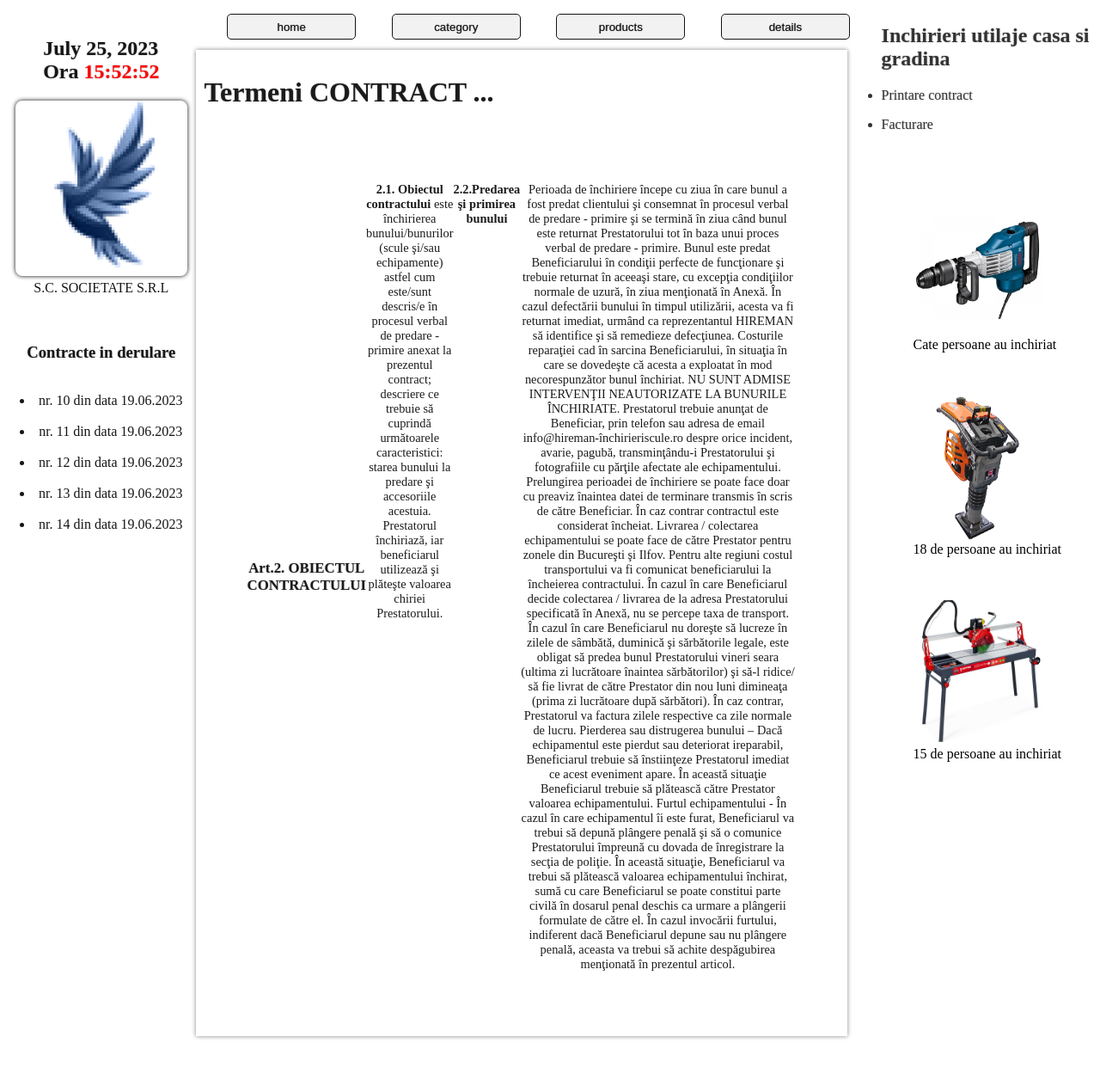
After one commit to florimake/tool_rentals_app, a Django app: a page that uses hireman_v5/hireman/templates/main.html in a window 1280 px wide. The commit adds this page. Shown: the whole page at 86% size. Run offline with Django 4.2, Linux system fonts and the light colour scheme; data comes from the database, SQL or seed files in the repository; both versions use the stored data as it was after the commit.

Commit message:
create termeni_contract.html

```diff
--- a/hireman_v5/hireman/static/css/main_w.css
+++ b/hireman_v5/hireman/static/css/main_w.css
@@ -71,7 +71,9 @@ h2, h1, h3, h4{
     top: 0px;
 }
 
-.header button, .product_details button, .client_details button{
+.header button,
+.product_details button,
+.client_details button{
     width: 5vw;
     min-height: 30px;
     min-width: 150px;
@@ -85,7 +87,9 @@ h2, h1, h3, h4{
     font-style:unset;
 }
 
-.header button:hover, .product_details button:hover, .client_details button:hover {
+.header button:hover,
+.product_details button:hover,
+.client_details button:hover {
     cursor: pointer;
     transform: scale(1.18) ;
     box-shadow: 0px 0px 5px rgba(0, 0, 0, 0.795);
@@ -95,7 +99,9 @@ h2, h1, h3, h4{
     color: rgb(255, 255, 255);
 }
 
-.header button:active, .product_details button:active, .client_details button:active {
+.header button:active,
+.product_details button:active,
+.client_details button:active {
     cursor: pointer;
     transform: scale(1.0);
     /* box-shadow: 0px 0px 3px rgba(0, 0, 0, 0.769); */
@@ -206,7 +212,8 @@ h2, h1, h3, h4{
     display: auto;
 
 }
-.item:hover, .produs:hover {
+.item:hover,
+.produs:hover {
     cursor: pointer;
     transform: scale(1.18) ; /* rotate(-7deg) */
     box-shadow: 0px 5px 15px rgba(12, 12, 12, 0.479);
@@ -291,7 +298,9 @@ h2, h1, h3, h4{
     padding: 5px;
 }
 
-.formular_client input, .formular_client select, .formular_client span{
+.formular_client input,
+.formular_client select,
+.formular_client span {
     width: 300px;
     text-align: center;
 }
@@ -316,3 +325,9 @@ h2, h1, h3, h4{
     padding: 10px 10px;
     margin: 0 50px;
 }
+
+.termeni_contract_details {
+    display: flex;
+    flex-direction: start;
+    font-size:.9em;
+}
--- a/hireman_v5/hireman/templates/client_details.html
+++ b/hireman_v5/hireman/templates/client_details.html
@@ -47,7 +47,7 @@
                 </tr>
                 <tr>
                     <th>Adresa de livrare produs</th>
-                    <th><input type="text" name="adresa"></th>
+                    <th><input type="text" name="adresa_livrare"></th>
                 </tr>
                 <tr>
                     <th>Telefon /mobil</th>
@@ -59,7 +59,7 @@
                 </tr>
                 <tr>
                     <th>Incepand cu data</th>
-                    <th><input type="date" name="data_start" name="data_start" default={{day_now}}.{{month_now}}.{{year_now}}></th>
+                    <th><input type="date" name="data_start" name="data_start" ></th>
                 </tr>
                 <tr>
                     <th>Perioada de inchiriere</th>
--- a/hireman_v5/hireman/templates/main.html
+++ b/hireman_v5/hireman/templates/main.html
@@ -82,6 +82,9 @@
 
         <div class="contract_details">{% block contract_details %}
             {% endblock contract_details %}</div>
+
+        <div class="termeni_contract">{% block termeni_contract %}
+            {% endblock termeni_contract %}</div>
     </div>
 
 
@@ -151,6 +154,7 @@ function time() {
     var m = d.getMinutes();
     var h = d.getHours();
     live_time.textContent = ("0" + h).substr(-2) + ":" + ("0" + m).substr(-2) + ":" + ("0" + s).substr(-2);
+    live_time.style.color = "red"
 }
 
 setInterval(time, 1000);
--- /dev/null
+++ b/hireman_v5/hireman/templates/termeni_contract.html
@@ -0,0 +1,30 @@
+{% extends "main.html" %}
+{% load static %}
+{% block termeni_contract %}
+
+
+<h1>Termeni CONTRACT  ...</h1>
+<div class="termeni_contract_details" style="padding:50px; text-align: center">
+
+    <h3>Art.2. OBIECTUL CONTRACTULUI </h3>
+    <p><b>2.1. Obiectul contractului</b> este închirierea bunului/bunurilor (scule şi/sau echipamente) astfel cum este/sunt descris/e în procesul verbal de predare - primire anexat la prezentul contract; descriere ce trebuie să cuprindă următoarele caracteristici: starea bunului la predare şi accesoriile acestuia. Prestatorul închiriază, iar beneficiarul utilizează şi plăteşte valoarea chiriei Prestatorului.
+    </p>
+    <p><b>2.2.Predarea şi primirea bunului
+    </b></p>
+    <p>
+        Perioada de închiriere începe cu ziua în care bunul a fost predat clientului şi consemnat în procesul verbal de predare - primire şi se termină în ziua când bunul este returnat Prestatorului tot în baza unui proces verbal de predare - primire. Bunul este predat Beneficiarului în condiţii perfecte de funcţionare şi trebuie returnat în aceeaşi stare, cu excepţia condiţiilor normale de uzură, în ziua menţionată în Anexă.
+        În cazul defectării bunului în timpul utilizării, acesta va fi returnat imediat, urmând ca reprezentantul HIREMAN să identifice şi să remedieze defecţiunea. Costurile reparaţiei cad în sarcina Beneficiarului, în situaţia în care se dovedeşte că acesta a exploatat în mod necorespunzător bunul închiriat. NU SUNT ADMISE INTERVENŢII NEAUTORIZATE LA BUNURILE ÎNCHIRIATE. Prestatorul trebuie anunţat de Beneficiar, prin telefon sau adresa de email info@hireman-închirieriscule.ro despre orice incident, avarie, pagubă, transminţându-i Prestatorului şi fotografiile cu părţile afectate ale echipamentului.
+        Prelungirea perioadei de închiriere se poate face doar cu preaviz înaintea datei de terminare transmis în scris de către Beneficiar. În caz contrar contractul este considerat încheiat.
+        Livrarea / colectarea echipamentului se poate face de către Prestator pentru zonele din Bucureşti şi Ilfov. Pentru alte regiuni costul transportului va fi comunicat beneficiarului la încheierea contractului.
+        În cazul în care Beneficiarul decide colectarea / livrarea de la adresa Prestatorului specificată în Anexă, nu se percepe taxa de transport.
+        În cazul în care Beneficiarul nu doreşte să lucreze în zilele de sâmbătă, duminică şi sărbătorile legale, este obligat să predea bunul Prestatorului vineri seara (ultima zi lucrătoare înaintea sărbătorilor) şi să-l ridice/ să fie livrat de către Prestator din nou luni dimineaţa (prima zi lucrătoare după sărbători). În caz contrar, Prestatorul va factura zilele respective ca zile normale de lucru.
+        Pierderea sau distrugerea bunului – Dacă echipamentul este pierdut sau deteriorat ireparabil, Beneficiarul trebuie să înstiinţeze Prestatorul imediat ce acest eveniment apare. În această situaţie Beneficiarul trebuie să plătească către Prestator valoarea echipamentului.
+        Furtul echipamentului - În cazul în care echipamentul îi este furat, Beneficiarul va trebui să depună plângere penală şi să o comunice Prestatorului împreună cu dovada de înregistrare la secţia de poliţie.  În această situaţie, Beneficiarul va trebui să plătească valoarea echipamentului închirat, sumă cu care Beneficiarul se poate constitui parte civilă în dosarul penal deschis ca urmare a plângerii formulate de către el. În cazul invocării furtului, indiferent dacă Beneficiarul depune sau nu plângere penală, aceasta va trebui să achite despăgubirea menţionată  în prezentul articol.
+
+        </p>
+
+
+</div>
+
+
+{% endblock termeni_contract %}
--- a/hireman_v5/hireman/urls.py
+++ b/hireman_v5/hireman/urls.py
@@ -22,13 +22,14 @@ urlpatterns = [
     path('', view_home, name="home"),
     path("category/", view_category),
     path("products/", view_products, name="products"),
-    path("product_details/", view_product_details, name="product_details"),
+    # path("product_details/", view_product_details, name="product_details"),
     path("details/", view_details, name="details"),
-    path("home/", view_home, name="home"),
+    # path("home/", view_home, name="home"),
     path("products/<slug>/", view_product_details),
     path("category/<slug>", view_products_category),
     path('test/', lambda _: HttpResponse('MERGE')),
     path("<slug>/client/", view_client_details, name="client_details"),
     path("client/", view_client_details, name="client_details"),
     path("<slug>/client/contract_details", view_contract_details, name="contract_details"),
+    path("<slug>/client/termeni_contract", view_termeni_contract, name="termeni_contract"),
 ]
--- a/hireman_v5/hireman/views.py
+++ b/hireman_v5/hireman/views.py
@@ -152,6 +152,8 @@ def view_contract_details(request, slug=None):
             data_start = request.POST["data_start"]
             date_end = time_date + timedelta(days=int(request.POST["pret"][-2::1]))
             pret_total = int(request.POST["pret"][0:-3:1]) + int(get_object_or_404(Produs, slug=slug).garantie)
+            print((request.POST["pret"][-2::1]))
+            print(time_date, "#", date_end)
             # print(date_end.date())
             # print(type(int(day)))
             # print(pret_total)
@@ -162,6 +164,7 @@ def view_contract_details(request, slug=None):
             "nume": request.POST["nume"],
             "cnp": request.POST["cnp"],
             "adresa": request.POST["adresa"],
+            "adresa_livrare": request.POST["adresa_livrare"],
             "telefon": request.POST["tel"],
             "mail": request.POST["email"],
             "data_start": f"{data_start[8:11]} - {data_start[5:7]} - {data_start[:4]}",
@@ -189,3 +192,16 @@ def view_contract_details(request, slug=None):
 #       }
 #       return render(request, 'validate.html', dict)
 ###################################################################
+
+def view_termeni_contract(request, slug=None):
+    if slug != None:
+        pret = get_object_or_404(Produs, slug=slug).pret
+        context = {
+        "produs": get_object_or_404(Produs, slug=slug) ,
+        "preturi": PretProdus.objects.all(),
+        }
+
+    else:
+        context = {}
+    add_first_to_second_dict(CONTEXT_GLOBAL,context)
+    return render(request, "termeni_contract.html", context)
```
Also changed, not shown: hireman_v5/hireman/templates/contract_details.html (+5 -19 lines), hireman_v5/db.sqlite3.
